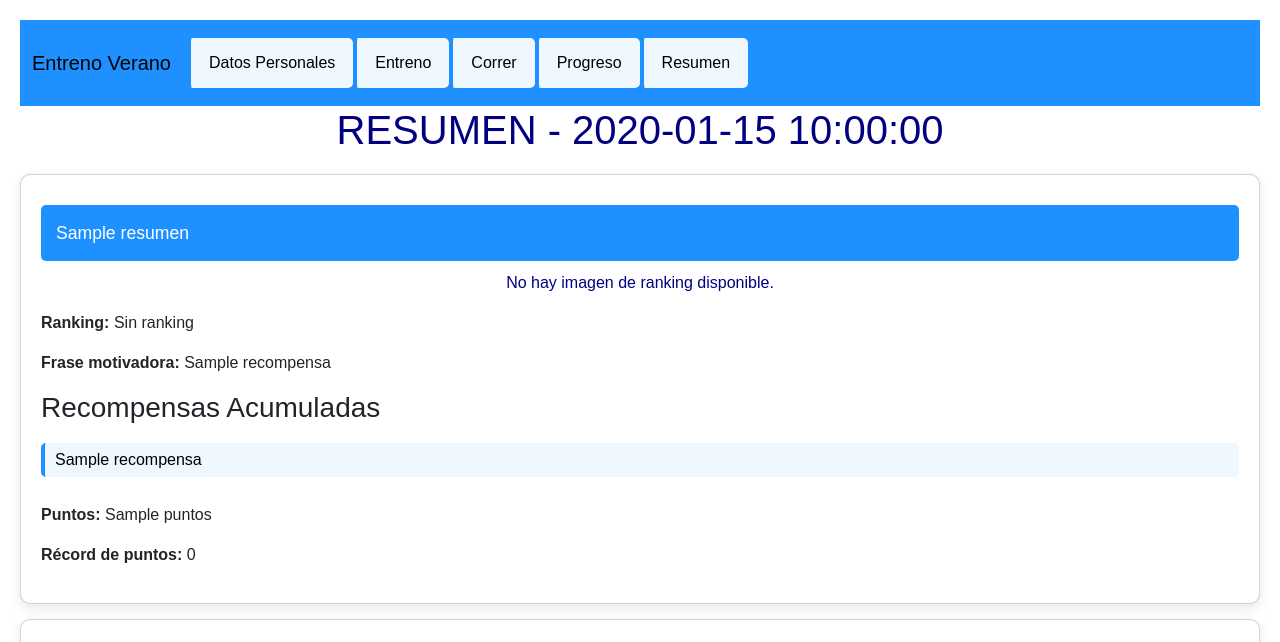
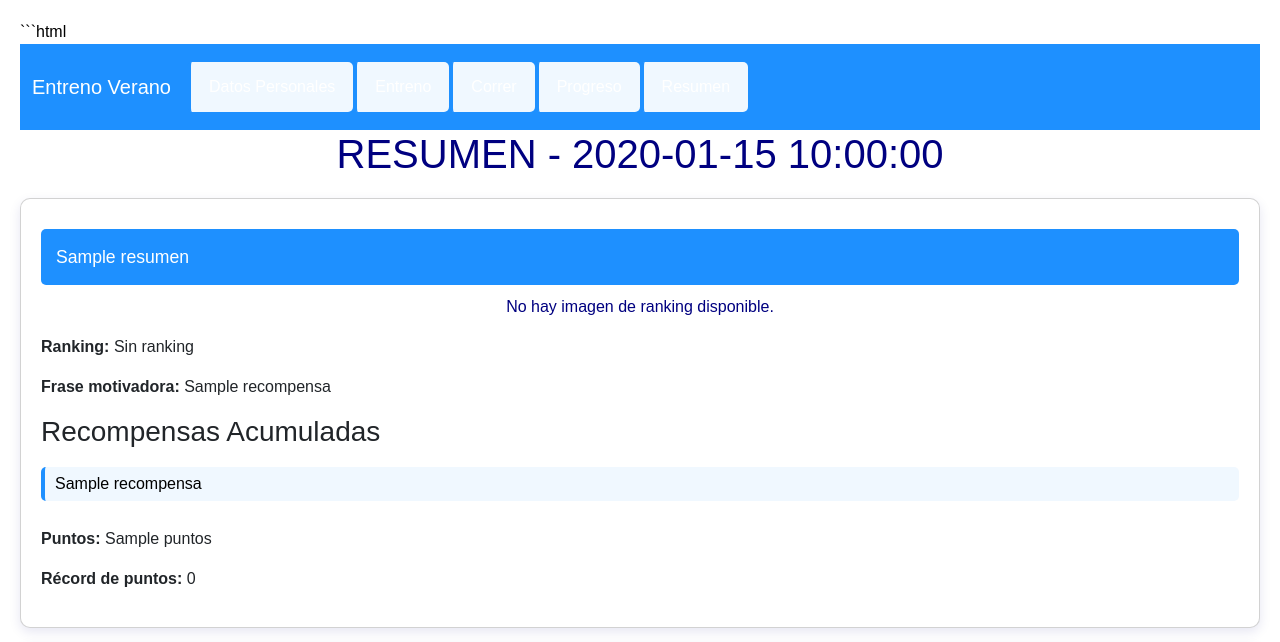
Before and after one commit to bernat1973/entreno-verano, a Flask app: template templates/resumen.html in a window 1280 px wide. Shown: the top 642 px of the page. Run offline with Flask 3, Linux system fonts and the light colour scheme; the template is opened without the code that fills it: most values are stand-ins (such as "Sample title", 1, 10 or a date in 2020); parts of the project's set-up code (start-up, migrations or seed data) failed here and were passed over.

Commit message:
Update resumen.html

````diff
--- a/templates/resumen.html
+++ b/templates/resumen.html
@@ -1,3 +1,4 @@
+```html
 <!DOCTYPE html>
 <html lang="es">
 <head>
@@ -17,7 +18,7 @@
             background-color: #1E90FF !important;
         }
         .navbar-brand, .nav-link {
-            color: #000000 !important;
+            color: #ffffff !important;
         }
         .nav-link:hover {
             color: #ffffff !important;
@@ -305,7 +306,7 @@
                                 title: {
                                     display: true,
                                     text: 'Crecimiento Mensual (cm)',
-                                    color: #000080
+                                    color: '#000080'
                                 }
                             }
                         }
@@ -316,3 +317,4 @@
     </script>
 </body>
 </html>
+```
````
